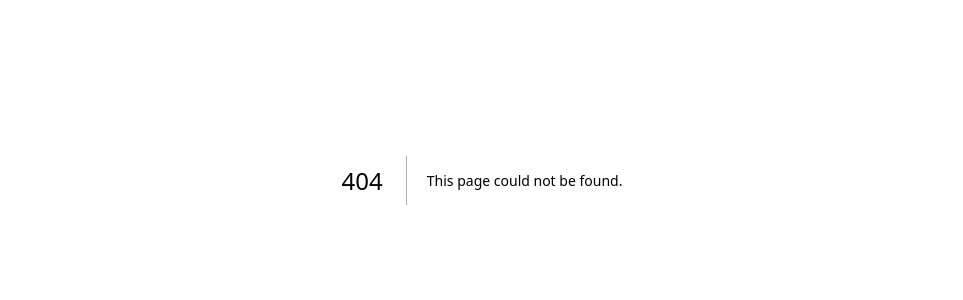
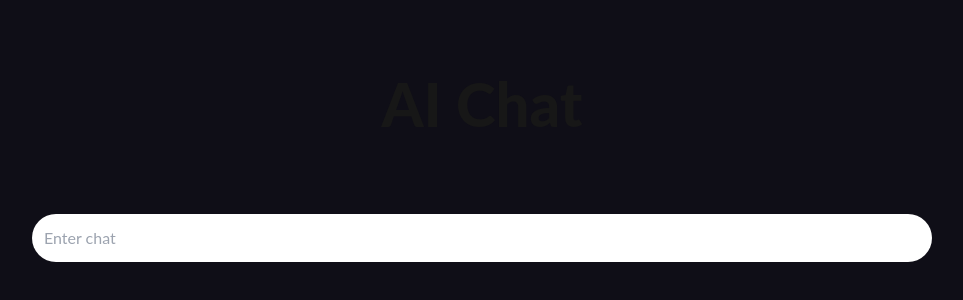
Before and after one commit to datasheng/csc46000-team-project-sinister-six, a Next.js app in the folder frontend/: page /chat in a window 1280 px wide. Before the commit this address had no page. Shown: the part 220-520 px from the top of the page, without its empty margins (158-1121 px from the left). Built offline with nearby package versions, Linux system fonts and the light colour scheme.

Commit message:
ui did not push

```diff
--- /dev/null
+++ b/frontend/src/app/chat/page.tsx
@@ -0,0 +1,12 @@
+import React from "react";
+import ChatUi from "../components/ChatUi";
+
+function page() {
+  return (
+    <div>
+      <ChatUi />
+    </div>
+  );
+}
+
+export default page;
--- /dev/null
+++ b/frontend/src/app/components/ChatUi.tsx
@@ -0,0 +1,96 @@
+"use client";
+import { useState, ChangeEvent } from "react";
+
+type Msg = {
+  author: string;
+  message: string;
+};
+
+function ChatUi() {
+  const [query, setQuery] = useState("");
+  const [response, setResponse] = useState<Msg[]>([]);
+  const [loading, setLoading] = useState(false);
+
+  const handleSubmit = async (event: React.FormEvent) => {
+    event.preventDefault();
+    if (!query) return;
+
+    setResponse((prev) => [
+      ...prev,
+      {
+        author: "Me",
+        message: query,
+      },
+    ]);
+
+    setLoading(true);
+
+    try {
+      const res = await fetch(
+        `http://127.0.0.1:5000/query_llm?query=${query}`,
+        {
+          method: "GET",
+          headers: {
+            "Content-Type": "application/json",
+          },
+        }
+      );
+      setQuery("");
+
+      if (res.status !== 200) {
+        console.log("There was an error while handling the request");
+      }
+
+      if (res.status === 200) {
+        const data = await res.json();
+        setResponse((prev) => [
+          ...prev,
+          {
+            author: "LLM",
+            message: data,
+          },
+        ]);
+      }
+    } catch (error) {
+      console.log(error);
+    } finally {
+      setLoading(false);
+    }
+  };
+
+  const handleChange = (e: ChangeEvent<HTMLInputElement>) => {
+    setQuery(e.target.value);
+  };
+
+  return (
+    <div className="bg-primaryDark w-full h-[100vh] flex flex-col items-center justify-center">
+      <h1 className="text-6xl font-extrabold">AI Chat</h1>
+      <form
+        className="pt-20 w-full flex-col flex items-center justify-center"
+        onSubmit={handleSubmit}
+      >
+        <input
+          className="focus:outline-none text-black w-[900px] p-3 rounded-full"
+          placeholder="Enter chat"
+          value={query}
+          onChange={handleChange}
+        />
+        <div className="flex items-start justify-start flex-col w-[900px] ">
+          {response.map((res) => {
+            return (
+              <h1 className="pt-6" key={res.message}>
+                <span className="text-[20px]  font-bold underline">
+                  {res.author}
+                </span>
+                : <span className="text-[20px]">{res.message}</span>
+              </h1>
+            );
+          })}
+        </div>
+        <div className="pt-6">{loading && <h1>Loading...</h1>}</div>{" "}
+      </form>
+    </div>
+  );
+}
+
+export default ChatUi;
```
Also changed, not shown: 1 other file (tests, documents, lock files or other folders).
